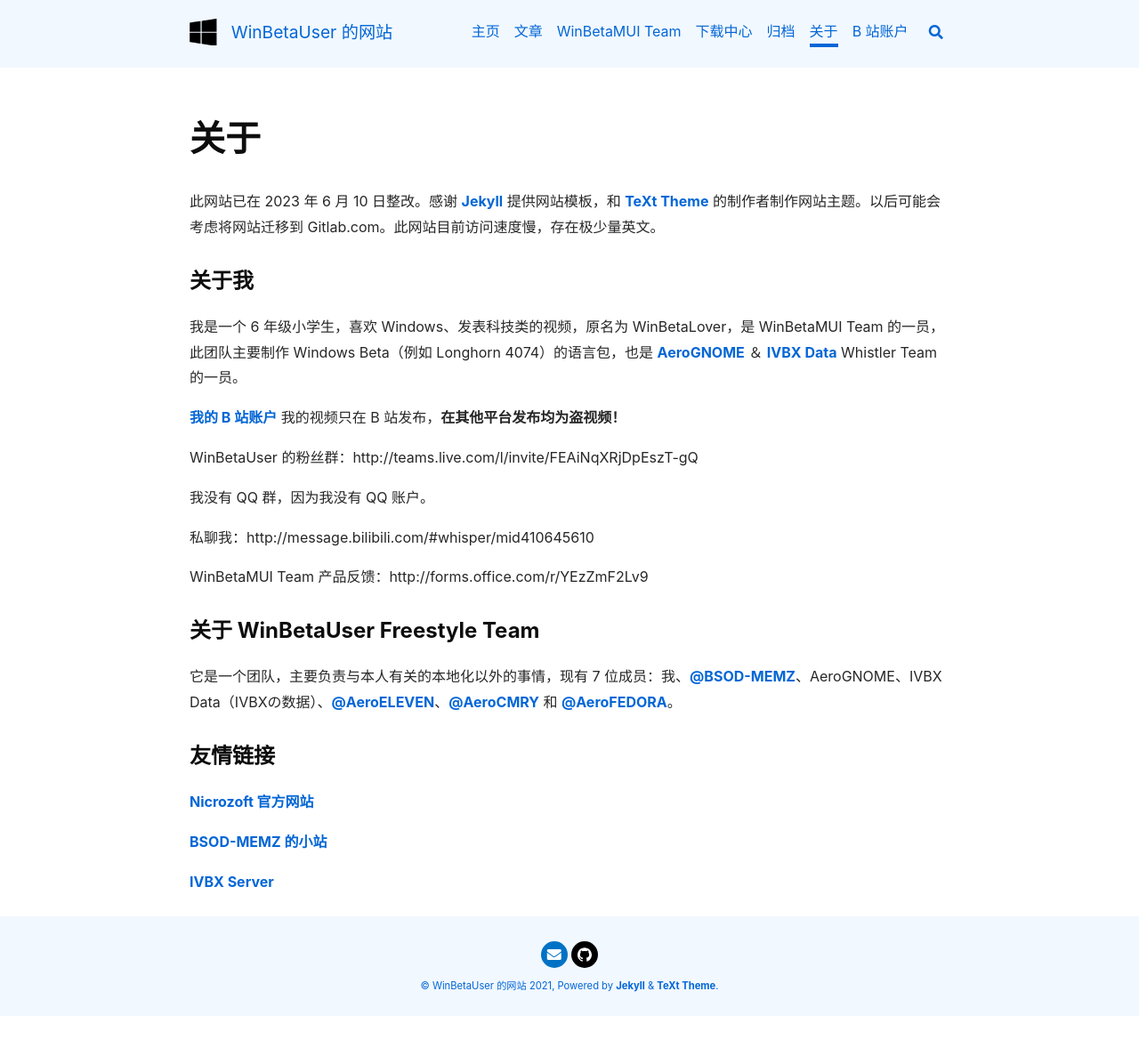
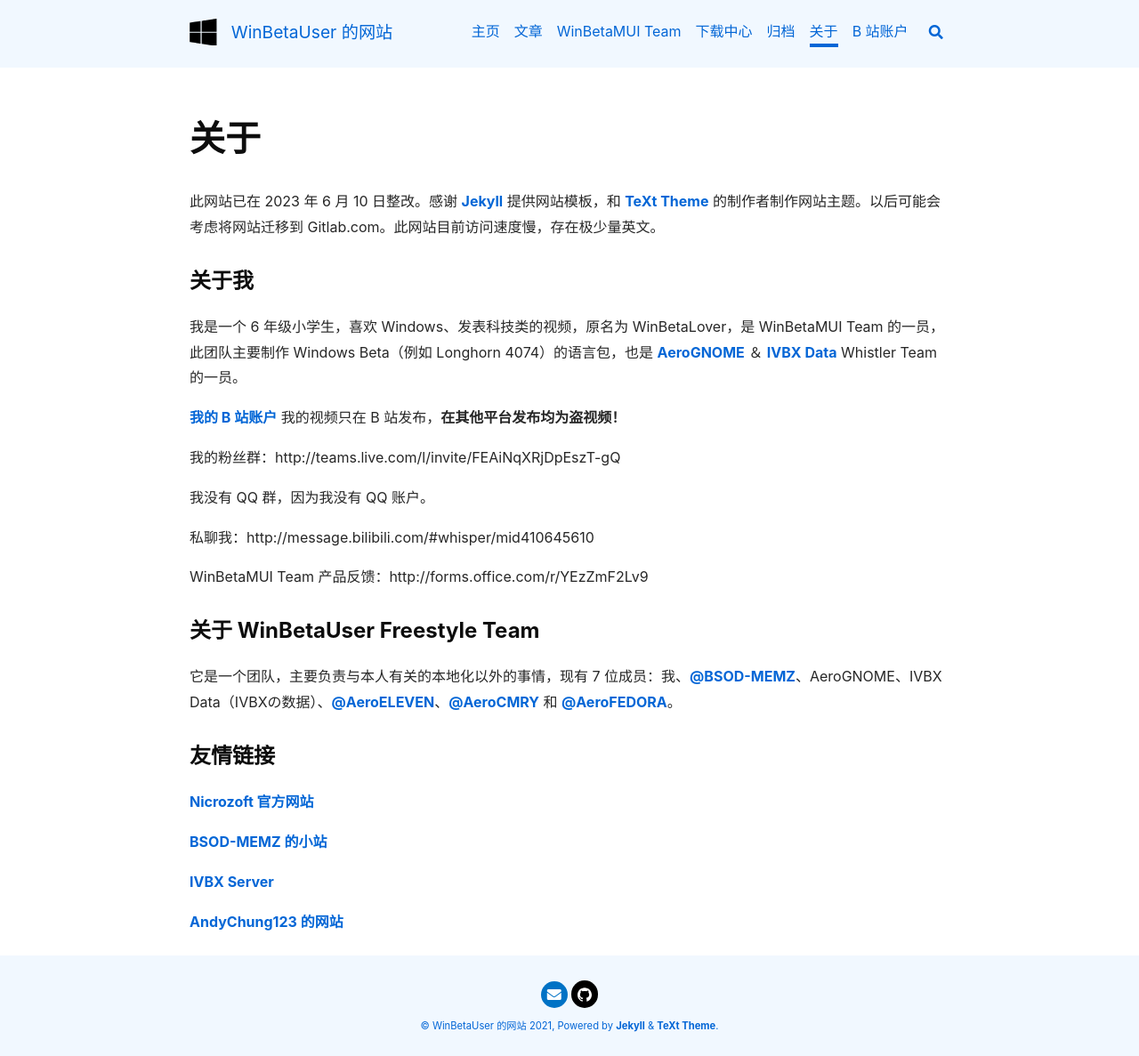
Before and after one commit to orangeZSCB/wbl2.github.io, a Jekyll site: the page built from about.md, in a window 1280 px wide, cut to the strip 104-1291 px from the top of the page. Shown: the whole strip at 89% size. Built offline with Jekyll 4.4.1, drawn with Linux system fonts in a browser that asks for light colours; nearby versions of some CDN libraries; before the commit the page ends 1246 px from its top, so only the background shows below that.

Commit message:
网站名称更改

```diff
--- a/about.md
+++ b/about.md
@@ -4,15 +4,15 @@
 key: page-about
 ---
 
-此网站已在 2023 年 6 月 10 日整改。感谢 [Jekyll](https://jekyllrb.com/) 提供网站模板，和 [TeXt Theme](https://github.com/kitian616/jekyll-TeXt-theme) 的制作者制作网站主题。以后可能会考虑将网站迁移到 Gitlab.com。此网站目前访问速度慢，存在极少量英文。
+此网站已在 2023 年 6 月 10 日整改。感谢 [Jekyll](http://jekyllrb.com/) 提供网站模板，和 [TeXt Theme](http://github.com/kitian616/jekyll-TeXt-theme) 的制作者制作网站主题。以后可能会考虑将网站迁移到 Gitlab.com。此网站目前访问速度慢，存在极少量英文。
 
 ### 关于我
 
 我是一个 6 年级小学生，喜欢 Windows、发表科技类的视频，原名为 WinBetaLover，是 WinBetaMUI Team 的一员，此团队主要制作 Windows Beta（例如 Longhorn 4074）的语言包，也是 [AeroGNOME](http://space.bilibili.com/515586861) ＆ [IVBX Data](http://space.bilibili.com/1171551865) Whistler Team 的一员。
 
-[我的 B 站账户](https://space.bilibili.com/410645610) 我的视频只在 B 站发布，**在其他平台发布均为盗视频！**
+[我的 B 站账户](http://space.bilibili.com/410645610) 我的视频只在 B 站发布，**在其他平台发布均为盗视频！**
 
-WinBetaUser 的粉丝群：http://teams.live.com/l/invite/FEAiNqXRjDpEszT-gQ
+我的粉丝群：http://teams.live.com/l/invite/FEAiNqXRjDpEszT-gQ
 
 我没有 QQ 群，因为我没有 QQ 账户。
 
@@ -31,3 +31,5 @@
 [BSOD-MEMZ 的小站](http://bsodmemz.zeabur.app)
 
 [IVBX Server](http://ivbxdata.github.io)
+
+[AndyChung123 的网站](http://andychung123.github.io)
```
Also changed, not shown: _posts/2023-06-10-lh4074mui.md (+9 -9 lines), _posts/2023-06-12-polarisos.md (+5 -5 lines), winbetamui.md (+3 -3 lines).
